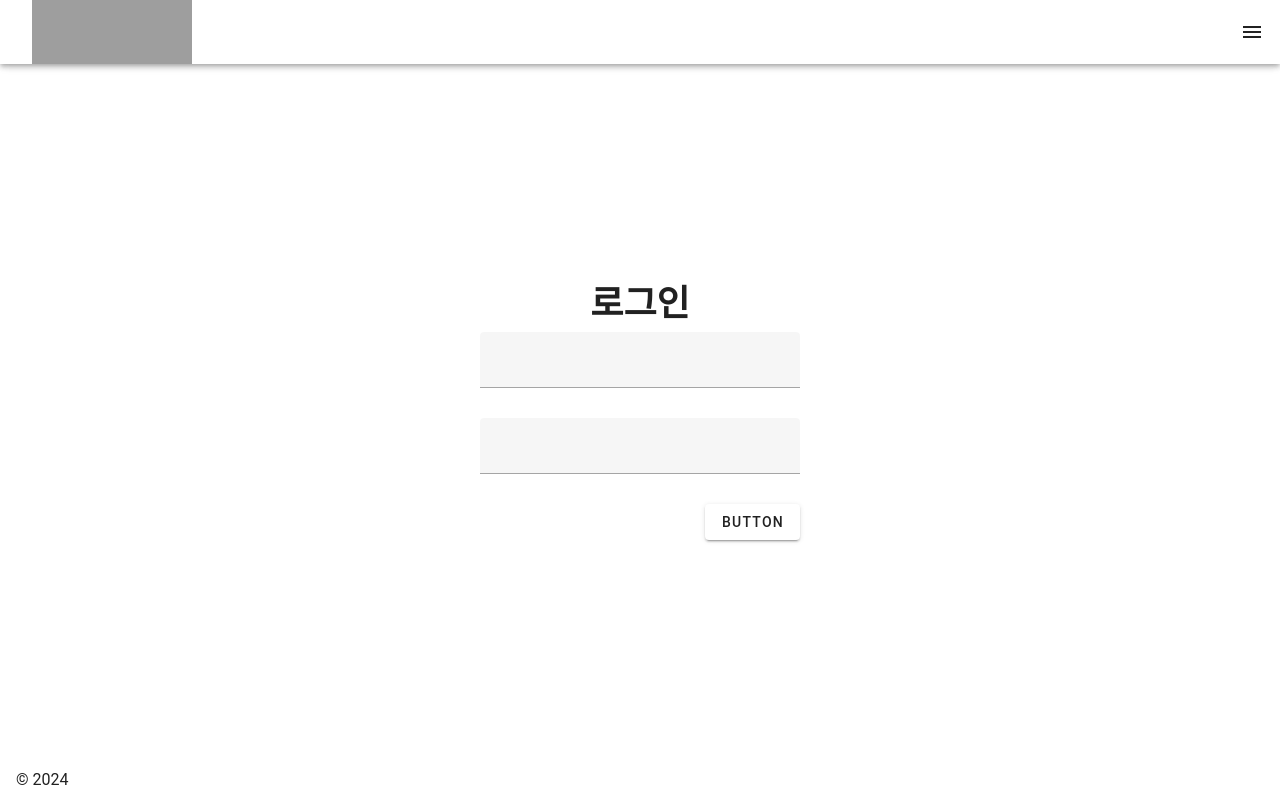
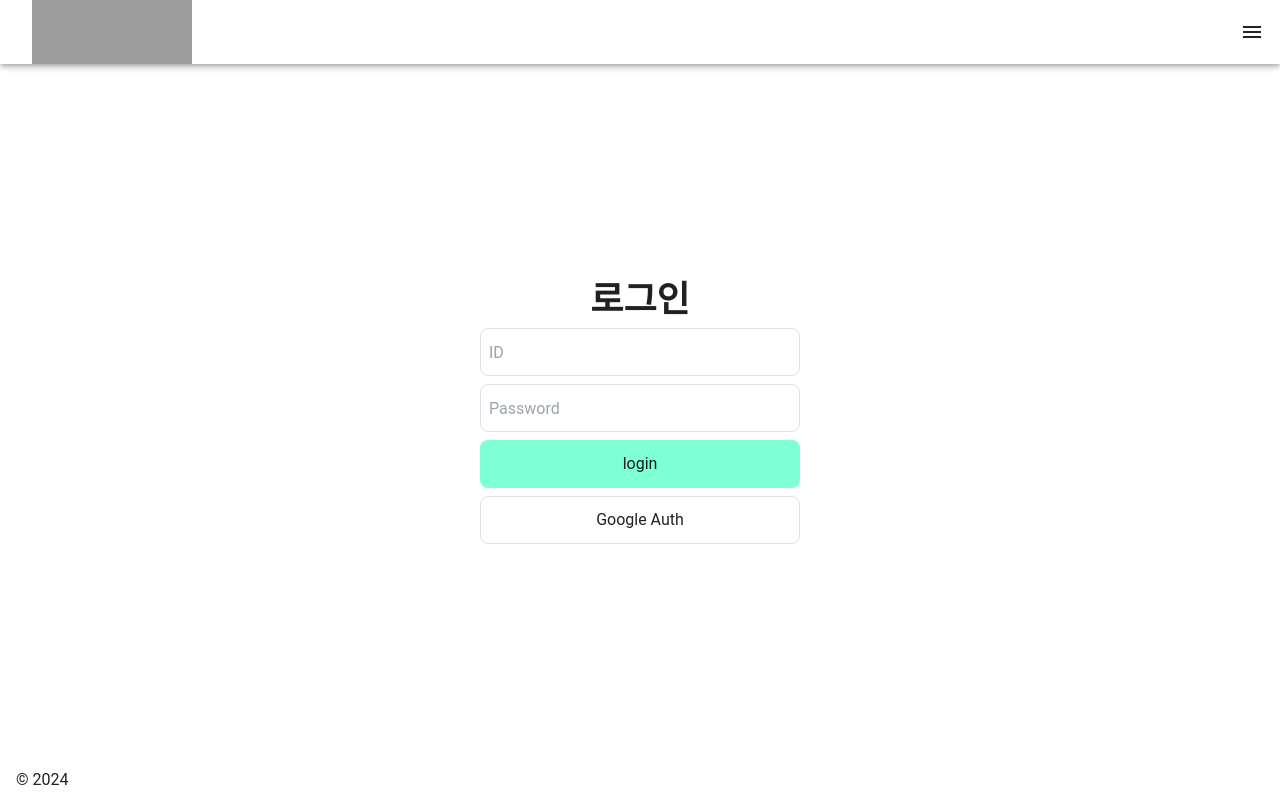
Before and after one commit to MunJunYeong/Ghost-Board-Frontend, a Nuxt app: page /login in a window 1280 px wide. Built offline with nearby package versions, Linux system fonts and the light colour scheme; grey boxes are pictures that could not be loaded.

Commit message:
login page design 적용

```diff
--- /dev/null
+++ b/components/button/BasicBtn.vue
@@ -0,0 +1,20 @@
+<template>
+    <button class="button w-full h-full rounded-lg">
+        {{text}}
+    </button>
+</template>
+
+<script>
+    export default {
+        props: {
+            text: String,
+            onClick: Function
+        }
+    }
+</script>
+
+<style scoped>
+    .button {
+        background-color: aquamarine;
+    }
+</style>
--- /dev/null
+++ b/components/button/GoogleAuthBtn.vue
@@ -0,0 +1,17 @@
+<template>
+    <button class="button w-full h-full rounded-lg border">
+        Google Auth
+    </button>
+</template>
+
+<script>
+    export default {
+        props: {
+            text: String,
+            onClick: Function
+        }
+    }
+</script>
+
+<style scoped>
+</style>
--- /dev/null
+++ b/components/input/FormInput.vue
@@ -0,0 +1,15 @@
+<template>
+    <input :placeholder="placeholder" class="px-2 w-full h-12 border border-emerald-300 rounded-lg">
+    </input>
+</template>
+
+<script>
+    export default {
+        props: {
+            placeholder: String
+        }
+    }
+</script>
+
+<style scoped>
+</style>
--- a/layouts/default.vue
+++ b/layouts/default.vue
@@ -1,4 +1,5 @@
 <template>
+  <!-- 반응형 추가 -->
   <v-app dark>
     <v-app-bar :clipped-left="clipped" fixed app>
       <div class="ml-8 w-40"><v-img src="/public/logo.svg"></v-img></div>
@@ -19,6 +20,7 @@
       :clipped="clipped"
     >
       <v-list>
+        <!-- TODO: Nuxt link로 바꿀것 -->
         <v-list-item
           v-for="(item, i) in items"
           :key="i"
--- a/pages/login.vue
+++ b/pages/login.vue
@@ -5,17 +5,17 @@ export default {};
 <template>
   <section class="w-full h-full items-center justify-center justify-items-center flex">
     <div
-      class=" flex flex-col gap-2"
+      class="w-80 flex flex-col gap-2"
     >
     <div class="text-4xl font-bold w-full text-center">로그인</div>
-      <v-text-field class="w-80" />
-      <v-text-field class="w-80" />
-      <div class="flex w-80">
-        <div class="flex-1"></div>
-        <v-btn color="bg-green-400"> Button </v-btn>
+    <input-form-input placeholder="ID"/>
+    <input-form-input placeholder="Password"/>
+      <div class="flex h-12">
+        <button-basic-btn text="login"></button-basic-btn>
+      </div>
+      <div class="flex h-12">
+        <button-google-auth-btn text="login"></button-google-auth-btn>
       </div>
     </div>
   </section>
 </template>
-
-<style lang="scss" scoped></style>
```
